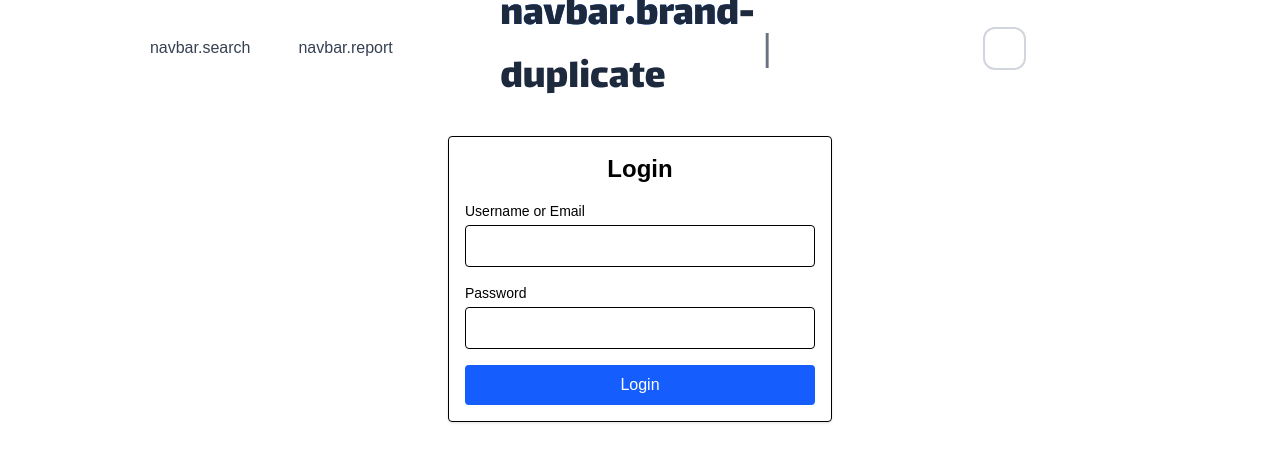
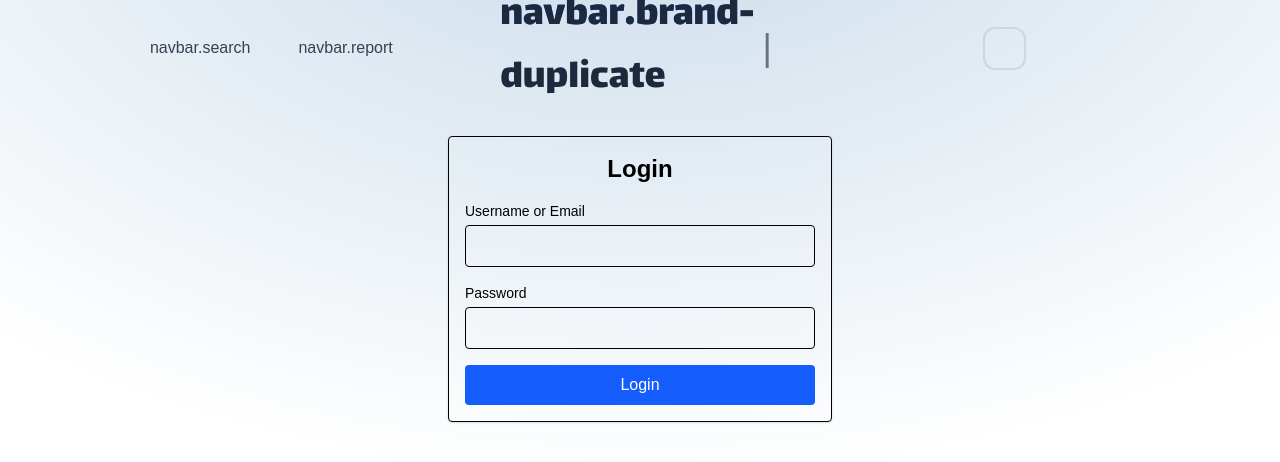
Before and after one commit to dark0crystal/customized-mfqod, a Next.js app in the folder frontend/: page /en/auth/login in a window 1280 px wide. Shown: the top 462 px of the page. Built offline with nearby package versions, Linux system fonts and the light colour scheme; no server answers; a web font is replaced by a local one.

Commit message:
add colored background

```diff
--- a/frontend/src/app/[locale]/layout.tsx
+++ b/frontend/src/app/[locale]/layout.tsx
@@ -43,6 +43,8 @@
       <body
         className={`${alexandria.className} antialiased`}
       >
+            <div className="absolute top-0 z-[-2] h-screen w-screen bg-white bg-[radial-gradient(ellipse_80%_80%_at_50%_-20%,rgba(70,130,180,0.3),rgba(255,255,255,0))]"></div>
+
          <NextIntlClientProvider>
            <NavBar/>
           {children}
```
